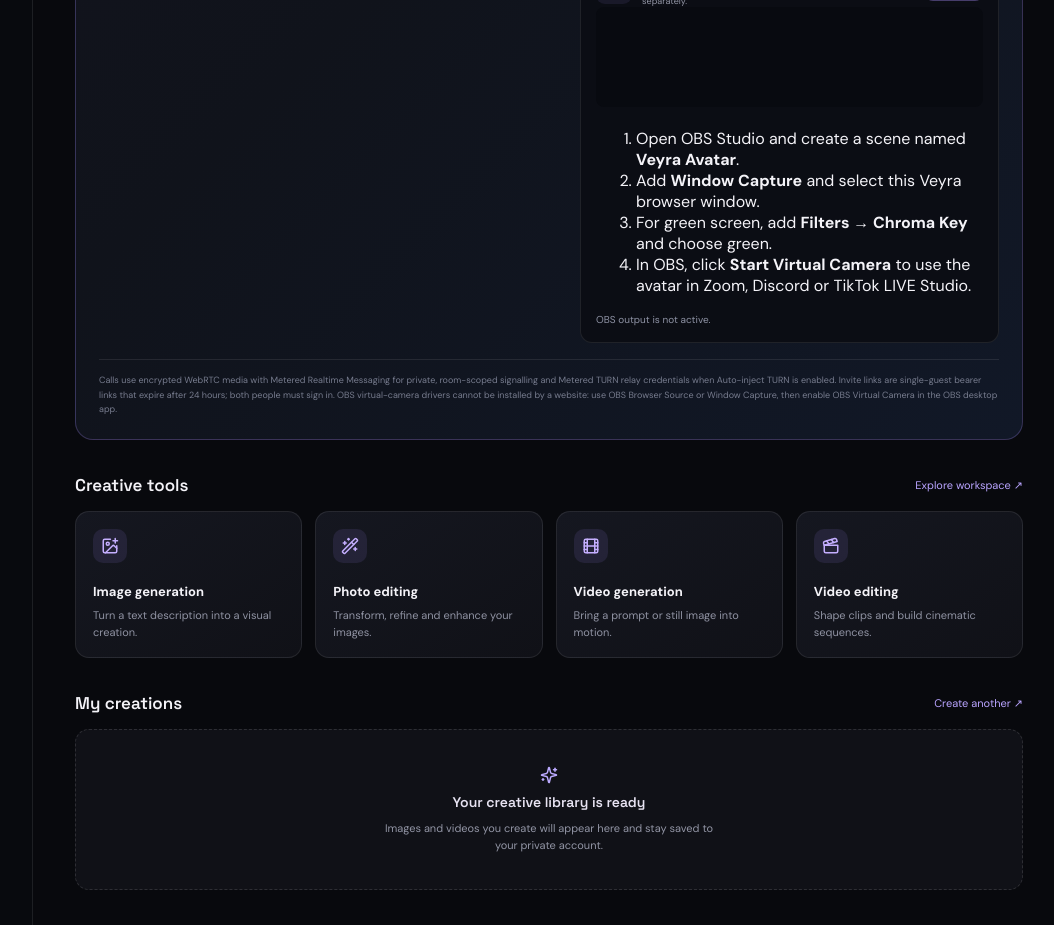
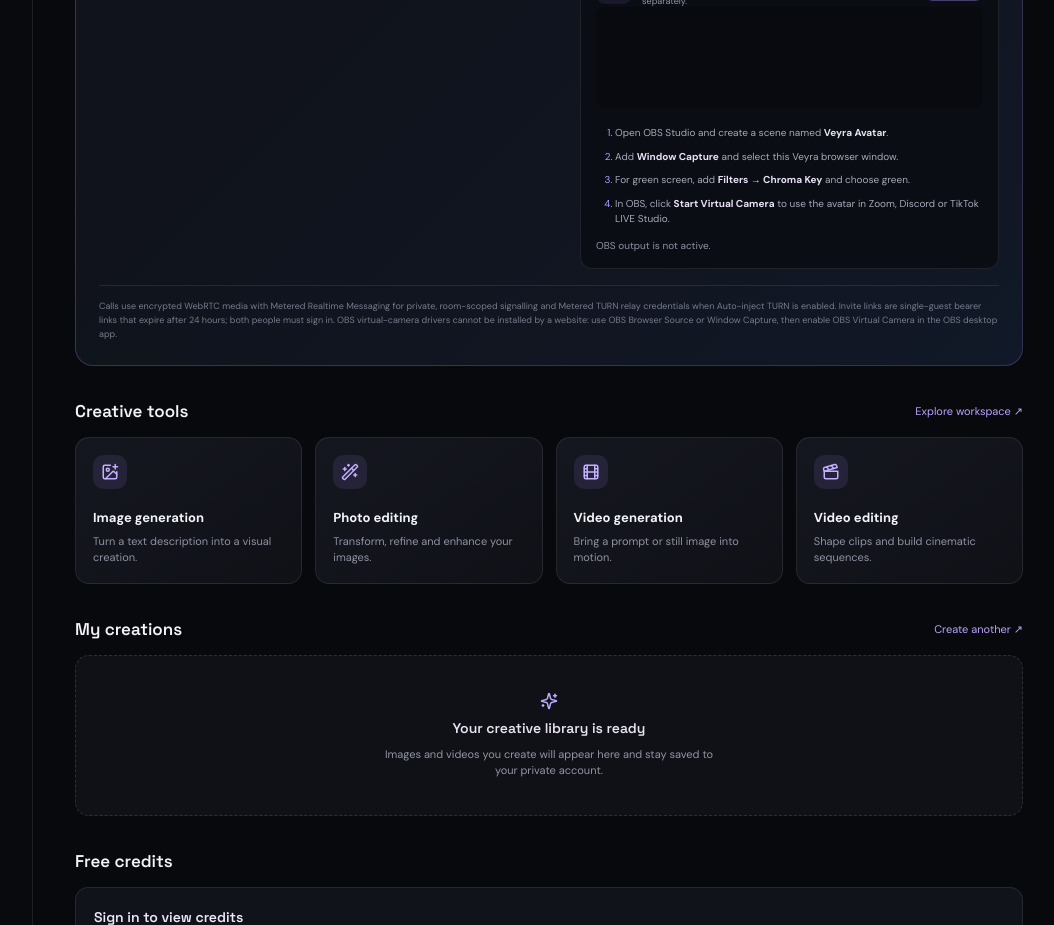
Before and after one commit to marceloaugustolealtst-source/Veyra-AI, a Next.js app: page / in a window 1280 px wide. Shown: the part 3060-3985 px from the top of the page, without its empty margins (215-1269 px from the left). Built offline with nearby package versions, Linux system fonts and the light colour scheme; no server answers.

Commit message:
Style OBS Studio setup instructions

```diff
--- a/app/globals.css
+++ b/app/globals.css
@@ -243,3 +243,6 @@
 .live-call-error{padding:10px 12px;border:1px solid #fb71854d;border-radius:9px;background:#fb718510;color:#ff9aa9;font-size:11px;line-height:1.5}
 .live-call-hint{line-height:1.5}
 @media(max-width:560px){.live-call-call-actions{grid-template-columns:1fr}.live-call-camera-preview video{min-height:120px}}
+
+/* OBS Studio setup steps */
+.obs-steps{margin:13px 0 0;padding-left:19px;display:grid;gap:8px;color:#a7a9b8;font-size:10px;line-height:1.55}.obs-steps b{color:#e8e2f5}.obs-steps li::marker{color:#b69aff}
```
